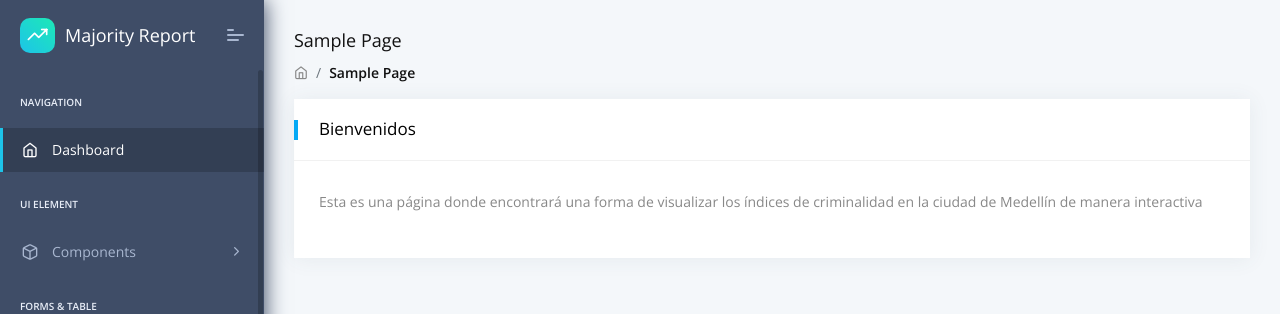
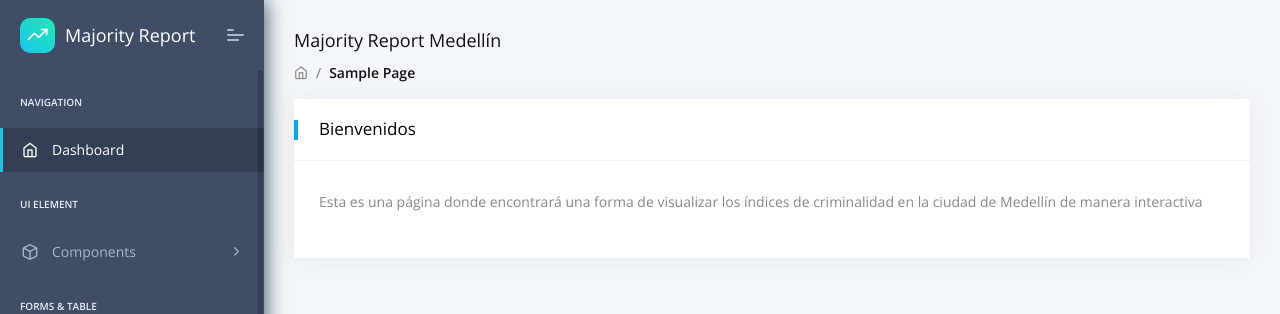
Before and after one commit to sebastiandevops/majorityreportmedellin, a Django app: page / in a window 1280 px wide. Shown: the top 314 px of the page. Run offline with Django 3.2, Linux system fonts and the light colour scheme; some libraries are stand-ins or nearby versions.

Commit message:
make it better again

```diff
--- a/core/templates/index.html
+++ b/core/templates/index.html
@@ -15,7 +15,7 @@
                     <div class="row align-items-center">
                         <div class="col-md-12">
                             <div class="page-header-title">
-                                <h5 class="m-b-10">Sample Page</h5>
+                                <h5 class="m-b-10">{{ title }}</h5>
                             </div>
                             <ul class="breadcrumb">
                                 <li class="breadcrumb-item"><a href="/"><i class="feather icon-home"></i></a></li>
```
